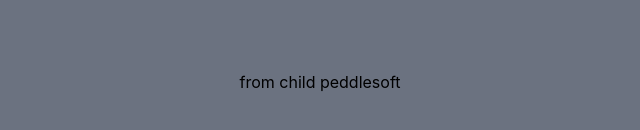
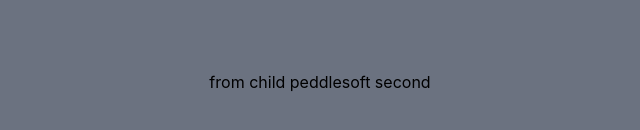
Before and after one commit to ibrahimbmohammed/Second_plugin_exper, a Next.js app: page / in a window 1280 px wide. Shown: the part 318-448 px from the top of the page, without its empty margins (320-960 px from the left). Built offline with nearby package versions, Linux system fonts and the light colour scheme; no server answers; what apollo-upload-client would draw is missing.

Commit message:
add: second

```diff
--- a/pages/index.tsx
+++ b/pages/index.tsx
@@ -10,7 +10,7 @@
 
   return (
     <div className="w-full  h-[100vh] bg-gray-500 flex items-center justify-center">
-      <div className="">from child peddlesoft</div>
+      <div className="">from child peddlesoft second</div>
     </div>
   );
 }
```
